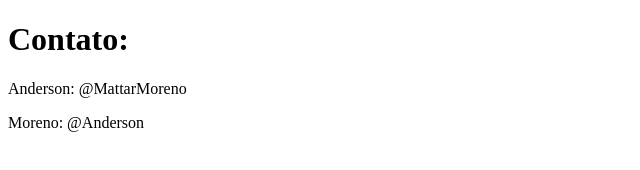
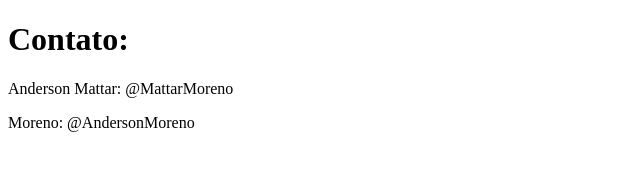
Before and after one commit to AndersonMattarDev/Github-for-teams, a plain HTML site: page contatos.html in a window 1280 px wide. Shown: the whole page, without its empty margins (0-640 px from the left). Drawn offline with Linux system fonts and the light colour scheme.

Commit message:
AndersonChanges

```diff
--- a/contatos.html
+++ b/contatos.html
@@ -8,7 +8,7 @@
 </head>
 <body>
     <h1>Contato:</h1>
-    <p>Anderson: @MattarMoreno</p>
-    <p>Moreno: @Anderson</p>
+    <p>Anderson Mattar: @MattarMoreno</p>
+    <p>Moreno: @AndersonMoreno</p>
 </body>
 </html>
```
